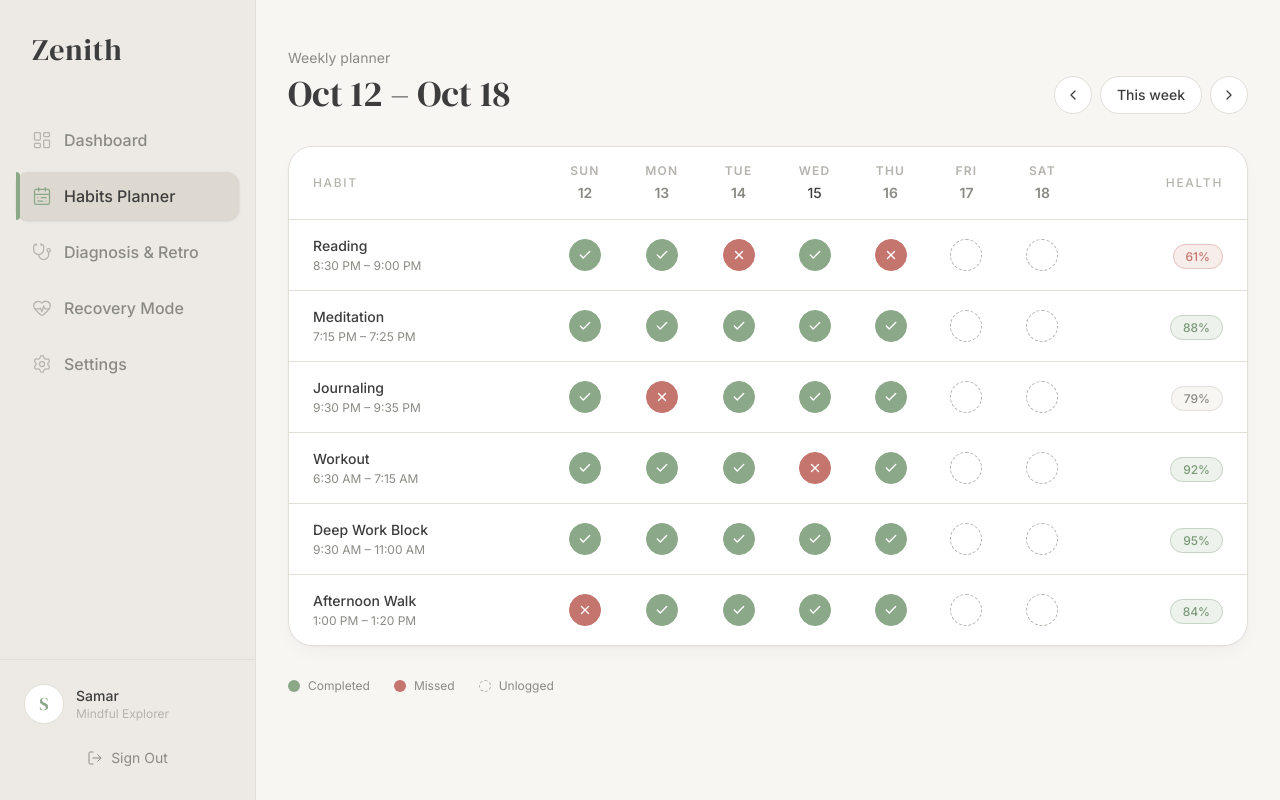
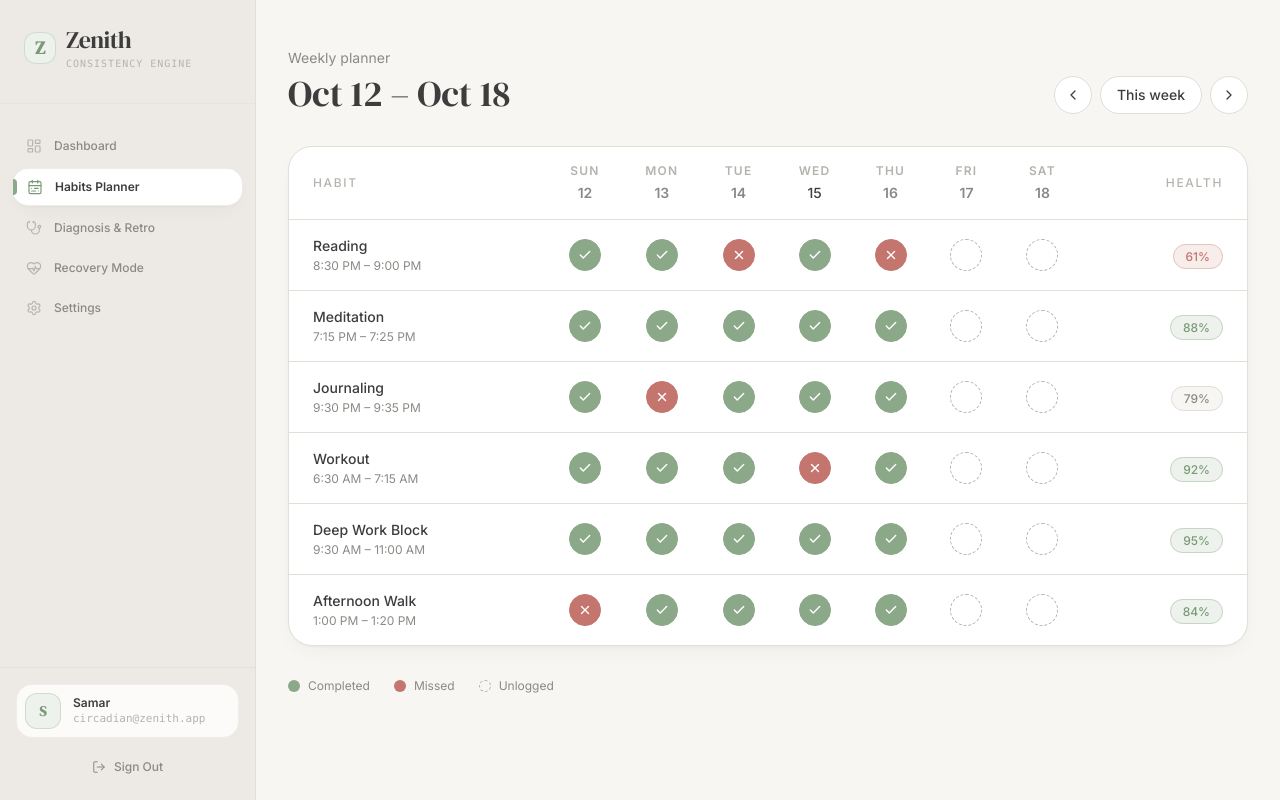
Before and after one commit to SamarSiddiqui/Zenith, a Next.js app: page /habits in a window 1280 px wide. Built offline with nearby package versions, Linux system fonts and the light colour scheme; no server answers.

Commit message:
feat(navigation): wire dynamic user profile and Supabase signOut to Sidebar and Layout

```diff
--- a/components/Layout.tsx
+++ b/components/Layout.tsx
@@ -6,29 +6,31 @@ import { Menu, X } from 'lucide-react';
 
 interface LayoutProps {
   children: React.ReactNode;
-    userName: string;
+  userName?: string;
 }
 
 export function Layout({ children, userName }: LayoutProps) {
   const [isMobileMenuOpen, setIsMobileMenuOpen] = useState(false);
 
   return (
-        <div className="min-h-screen bg-zen-bg flex overflow-hidden">
+    <div className="min-h-screen bg-canvas flex overflow-hidden">
       {/* Mobile Menu Button */}
       <button
-                className="md:hidden fixed top-4 left-4 z-50 p-2 bg-zen-surface rounded-lg shadow-sm border border-zen-border text-zen-text-primary"
-                onClick={() => setIsMobileMenuOpen(!isMobileMenuOpen)}>
+        className="md:hidden fixed top-4 left-4 z-50 p-2 bg-surface rounded-xl shadow-calm border border-line text-ink hover:bg-sidebar transition-colors"
+        onClick={() => setIsMobileMenuOpen(!isMobileMenuOpen)}
+        aria-label="Toggle navigation menu"
+      >
         {isMobileMenuOpen ? (
-                    <X className="w-6 h-6 stroke-[1.5]" />
+          <X className="w-5 h-5 stroke-[1.75]" />
         ) : (
-                    <Menu className="w-6 h-6 stroke-[1.5]" />
+          <Menu className="w-5 h-5 stroke-[1.75]" />
         )}
       </button>
 
       {/* Mobile Overlay */}
       {isMobileMenuOpen && (
         <div
-                    className="fixed inset-0 bg-black/20 backdrop-blur-sm z-40 md:hidden"
+          className="fixed inset-0 bg-ink/20 backdrop-blur-xs z-40 md:hidden"
           onClick={() => setIsMobileMenuOpen(false)}
         />
       )}
--- a/components/Sidebar.tsx
+++ b/components/Sidebar.tsx
@@ -5,9 +5,10 @@ import { LayoutDashboard, CalendarRange, Stethoscope, HeartPulse, Settings, LogO
 import { motion } from 'framer-motion';
 import Link from 'next/link';
 import { usePathname, useRouter } from 'next/navigation';
+import { useAuth } from '../context/AuthContext';
 
 interface SidebarProps {
-    userName: string;
+  userName?: string;
   isOpen?: boolean;
   onCloseMobile?: () => void;
 }
@@ -15,6 +16,7 @@ interface SidebarProps {
 export function Sidebar({ userName, isOpen = true, onCloseMobile }: SidebarProps) {
   const pathname = usePathname();
   const router = useRouter();
+  const { user, signOut } = useAuth();
 
   const navItems = [
     {
@@ -44,28 +46,39 @@ export function Sidebar({ userName, isOpen = true, onCloseMobile }: SidebarProps
     },
   ] as const;
 
-    const handleSignOut = () => {
-        // In a real app, clear auth tokens here
+  const handleSignOut = async () => {
+    await signOut();
     router.push('/login');
   };
+
+  const displayName = user?.fullName || userName || 'Explorer';
+  const displayEmail = user?.email || 'circadian@zenith.app';
+  const avatarLetter = displayName.charAt(0).toUpperCase() || 'Z';
 
   return (
     <aside
       className={`
-      fixed inset-y-0 left-0 z-50 w-64 bg-zen-sidebar border-r border-zen-border flex flex-col
+        fixed inset-y-0 left-0 z-50 w-64 bg-sidebar border-r border-line flex flex-col
         transform transition-transform duration-300 ease-in-out
         ${isOpen ? 'translate-x-0' : '-translate-x-full'}
         md:translate-x-0 md:static
-    `}>
+      `}
+    >
       {/* Logo Area */}
-            <div className="p-8 pb-12">
-                <h1 className="font-heading text-3xl text-zen-text-primary tracking-wide">
-                    Zenith
-                </h1>
+      <div className="p-6 pb-8 border-b border-line/50">
+        <Link href="/dashboard" className="flex items-center gap-2.5 group">
+          <div className="flex h-8 w-8 items-center justify-center rounded-xl bg-sage-wash text-sage-deep font-serif text-lg font-bold border border-sage/30 group-hover:scale-105 transition-transform">
+            Z
+          </div>
+          <div>
+            <h1 className="font-serif text-2xl text-ink tracking-tight">Zenith</h1>
+            <p className="text-[10px] uppercase font-mono tracking-widest text-faint">Consistency Engine</p>
+          </div>
+        </Link>
       </div>
 
       {/* Navigation */}
-            <nav className="flex-1 px-4 space-y-2">
+      <nav className="flex-1 px-3 py-6 space-y-1">
         {navItems.map((item) => {
           const isActive = pathname === item.id;
           const Icon = item.icon;
@@ -75,21 +88,26 @@ export function Sidebar({ userName, isOpen = true, onCloseMobile }: SidebarProps
               href={item.id}
               onClick={onCloseMobile}
               className={`
-                w-full flex items-center px-4 py-3 rounded-xl transition-all duration-200 group relative
-                ${isActive ? 'bg-zen-sidebar-active text-zen-text-primary shadow-sm' : 'text-zen-text-secondary hover:bg-zen-accent hover:text-zen-text-primary'}
-              `}>
+                w-full flex items-center px-3.5 py-2.5 rounded-2xl transition-all duration-200 group relative text-xs font-medium
+                ${isActive
+                  ? 'bg-surface text-ink shadow-calm border border-line/60 font-semibold'
+                  : 'text-muted hover:bg-surface/50 hover:text-ink'
+                }
+              `}
+            >
               <Icon
-                                className={`w-5 h-5 mr-3 stroke-[1.5] transition-colors ${isActive ? 'text-zen-primary' : 'text-zen-text-muted group-hover:text-zen-text-primary'
+                className={`w-4 h-4 mr-3 stroke-[1.75] transition-colors ${
+                  isActive ? 'text-sage-deep' : 'text-faint group-hover:text-ink'
                 }`}
               />
-                            <span className="font-medium">{item.label}</span>
+              <span>{item.label}</span>
               {isActive && (
                 <motion.div
                   layoutId="activeIndicator"
-                                    className="absolute left-0 top-0 bottom-0 w-1 bg-zen-primary rounded-r-full"
+                  className="absolute left-0 top-2.5 bottom-2.5 w-1 bg-sage rounded-r-full"
                   initial={{ opacity: 0 }}
                   animate={{ opacity: 1 }}
-                                    transition={{ duration: 0.3 }}
+                  transition={{ duration: 0.2 }}
                 />
               )}
             </Link>
@@ -97,22 +115,23 @@ export function Sidebar({ userName, isOpen = true, onCloseMobile }: SidebarProps
         })}
       </nav>
 
-            {/* User Profile */}
-            <div className="p-6 border-t border-zen-border">
-                <div className="flex items-center mb-4">
-                    <div className="w-10 h-10 rounded-full bg-zen-surface border border-zen-border flex items-center justify-center text-zen-primary font-heading text-lg">
-                        {userName.charAt(0).toUpperCase()}
+      {/* User Profile & Sign Out */}
+      <div className="p-4 border-t border-line/70 bg-sidebar/50">
+        <div className="flex items-center gap-3 mb-3 p-2 rounded-2xl bg-surface/80 border border-line/50">
+          <div className="w-9 h-9 rounded-xl bg-sage-wash border border-sage/30 flex items-center justify-center text-sage-deep font-serif font-bold text-sm shrink-0">
+            {avatarLetter}
           </div>
-                    <div className="ml-3 overflow-hidden">
-                        <p className="text-sm font-medium text-zen-text-primary truncate">{userName}</p>
-                        <p className="text-xs text-zen-text-muted truncate">Mindful Explorer</p>
+          <div className="overflow-hidden min-w-0 flex-1">
+            <p className="text-xs font-semibold text-ink truncate">{displayName}</p>
+            <p className="text-[11px] text-faint truncate font-mono">{displayEmail}</p>
           </div>
         </div>
         <button
           onClick={handleSignOut}
-                    className="w-full flex items-center justify-center px-4 py-2 text-sm text-zen-text-secondary hover:text-zen-missed transition-colors rounded-lg hover:bg-zen-accent">
-                    <LogOut className="w-4 h-4 mr-2 stroke-[1.5]" />
-                    Sign Out
+          className="w-full flex items-center justify-center gap-2 px-3 py-2 text-xs font-medium text-muted hover:text-clay hover:bg-clay-wash transition-colors rounded-xl border border-transparent hover:border-clay/20"
+        >
+          <LogOut className="w-3.5 h-3.5 stroke-[1.75]" />
+          <span>Sign Out</span>
         </button>
       </div>
     </aside>
```
Lines whose indentation alone changed are shown as unchanged.
